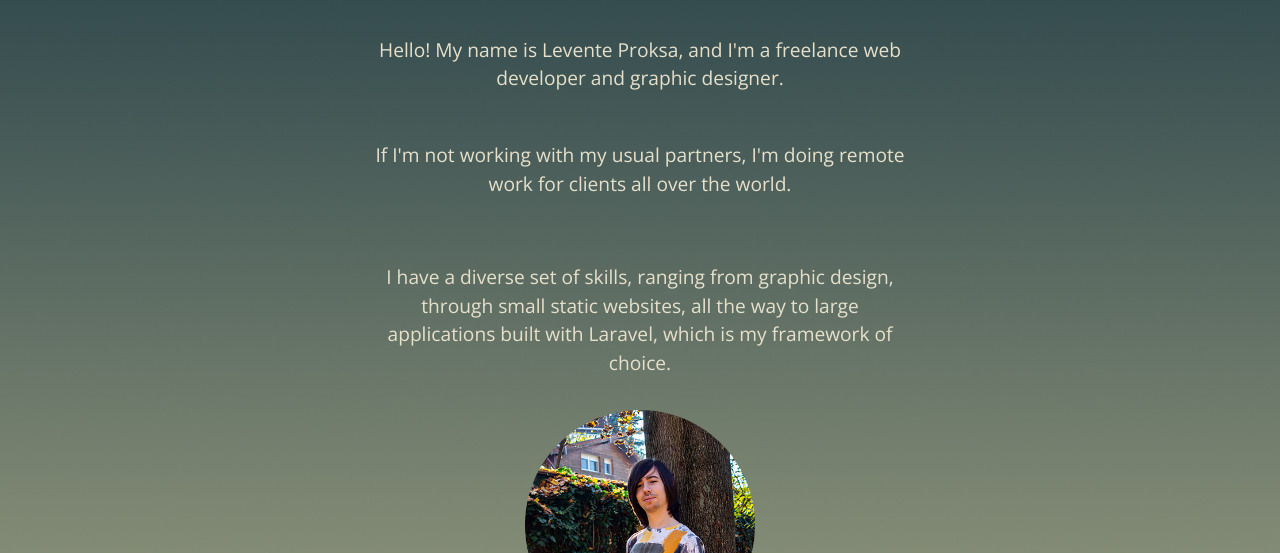
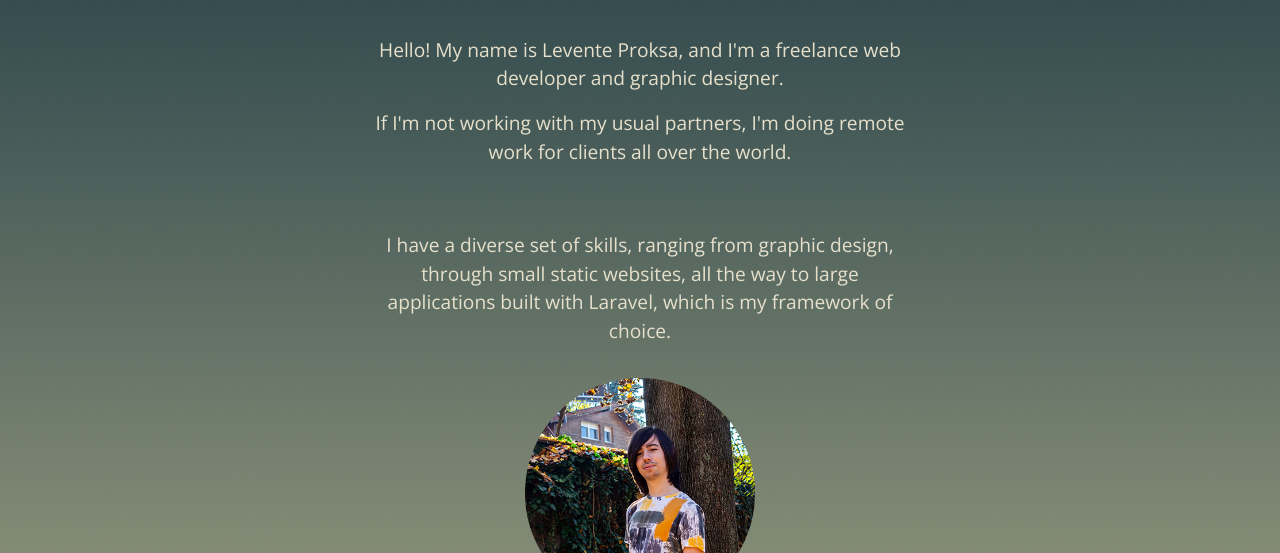
Before and after one commit to djsall/djsall.github.io, a plain HTML site: page index.html in a window 1280 px wide. Shown: the part 247-800 px from the top of the page. Drawn offline with nearby package versions, Linux system fonts and the light colour scheme.

Commit message:
removed extra margin

```diff
--- a/index.html
+++ b/index.html
@@ -73,7 +73,7 @@
 			<p class="text-center mt-5 pl-5 pr-5">
 				Hello! My name is Levente Proksa, and I'm a freelance web developer and graphic designer.
 			</p>
-			<p class="text-center mt-5 pl-5 pr-5">
+			<p class="text-center pl-5 pr-5">
 				If I'm not working with my usual partners, I'm doing remote work for clients all over the world.
 			</p>
 		</div>
```
